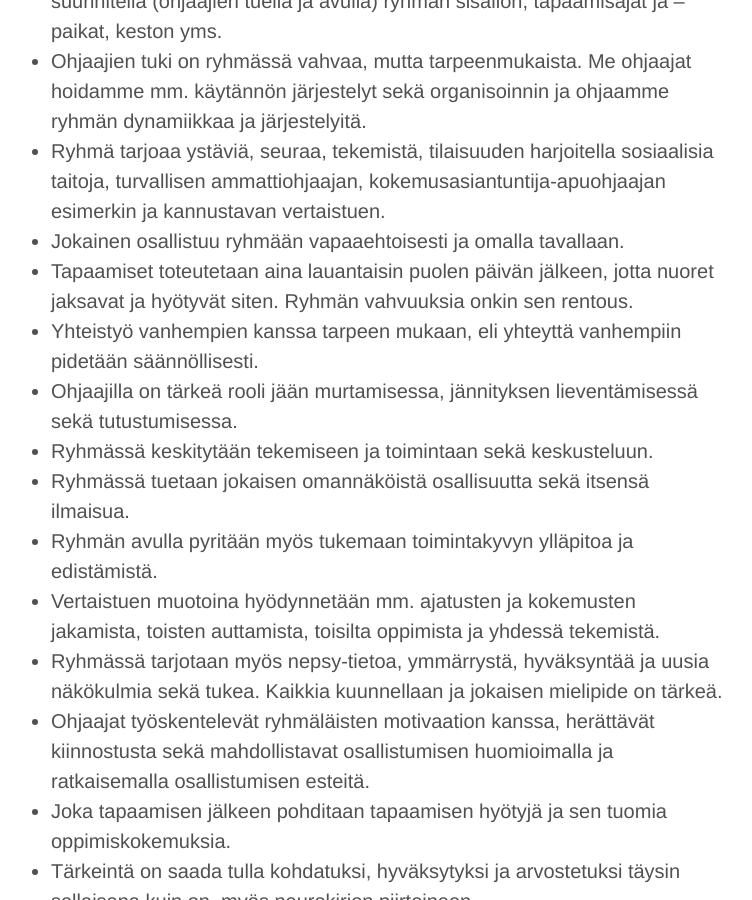
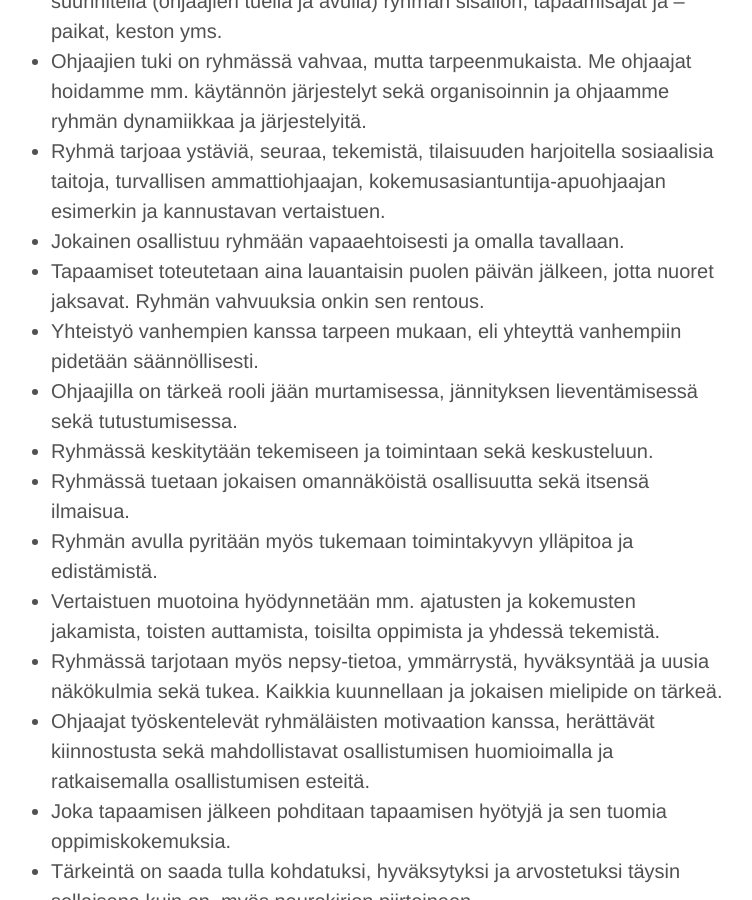
Before and after one commit to niinapiira/neppari.net, a Jekyll site: the page built from _posts/2023-08-04-ammatillisesti-ohjattu-vertaistukiryhma-nuorille.md, in a window 1280 px wide and 900 px high, scrolled down 5066 px. Shown: the whole window, without its empty margins (269-1021 px from the left). Built offline with Jekyll 4.4.1, drawn with Linux system fonts in a browser that asks for light colours.

Commit message:
Update 2023-08-04-ammatillisesti-ohjattu-vertaistukiryhma-nuorille.md

```diff
--- a/_posts/2023-08-04-ammatillisesti-ohjattu-vertaistukiryhma-nuorille.md
+++ b/_posts/2023-08-04-ammatillisesti-ohjattu-vertaistukiryhma-nuorille.md
@@ -69,7 +69,7 @@ Olemme pyrkineet tarjoamaan nuorille luonnollisen ja elämän makuisen ryhmän,
 -	Ohjaajien tuki on ryhmässä vahvaa, mutta tarpeenmukaista. Me ohjaajat hoidamme mm. käytännön järjestelyt sekä organisoinnin ja ohjaamme ryhmän dynamiikkaa ja järjestelyitä.
 -	Ryhmä tarjoaa ystäviä, seuraa, tekemistä, tilaisuuden harjoitella sosiaalisia taitoja, turvallisen ammattiohjaajan, kokemusasiantuntija-apuohjaajan esimerkin ja kannustavan vertaistuen.
 -	Jokainen osallistuu ryhmään vapaaehtoisesti ja omalla tavallaan.
--	Tapaamiset toteutetaan aina lauantaisin puolen päivän jälkeen, jotta nuoret jaksavat ja hyötyvät siten. Ryhmän vahvuuksia onkin sen rentous.
+-	Tapaamiset toteutetaan aina lauantaisin puolen päivän jälkeen, jotta nuoret jaksavat. Ryhmän vahvuuksia onkin sen rentous.
 -	Yhteistyö vanhempien kanssa tarpeen mukaan, eli yhteyttä vanhempiin pidetään säännöllisesti.
 -	Ohjaajilla on tärkeä rooli jään murtamisessa, jännityksen lieventämisessä sekä tutustumisessa.
 -	Ryhmässä keskitytään tekemiseen ja toimintaan sekä keskusteluun.
```
